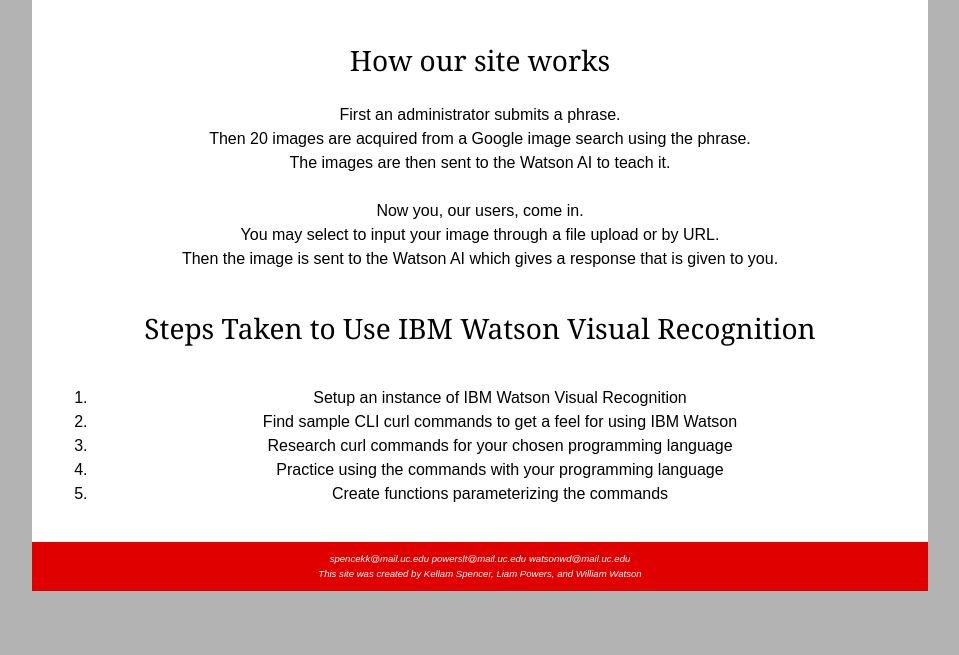
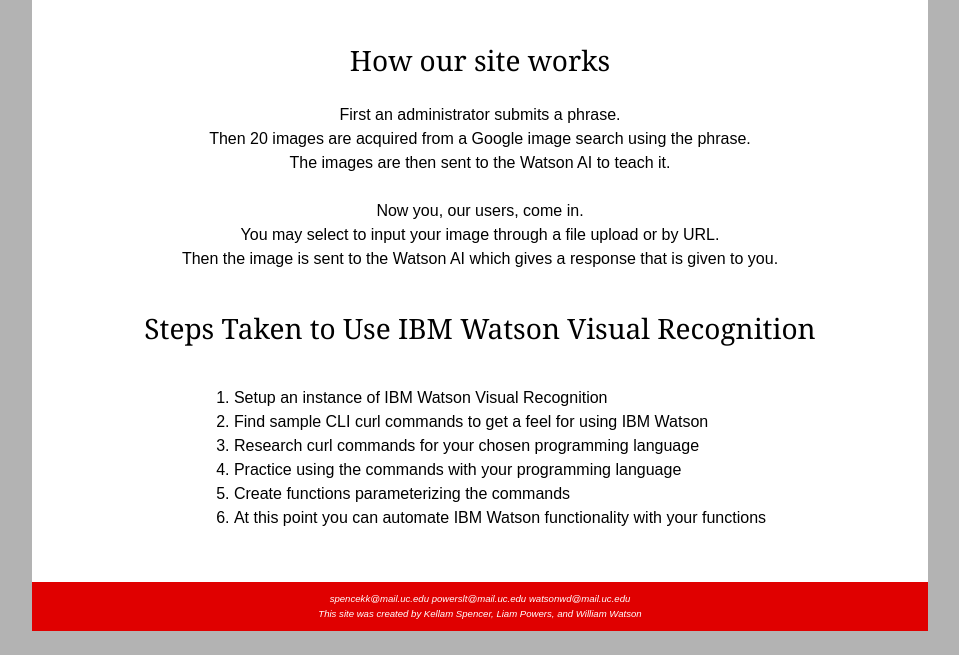
Before and after one commit to willwat/UCCSophomoreIBMWatsonCapstone, a PHP site: page /about.php in a window 1280 px wide. Shown: the part 145-800 px from the top of the page, without its empty margins (160-1119 px from the left). Run offline with PHP 8.4, Linux system fonts and the light colour scheme.

Commit message:
Updated about page

```diff
--- a/SophomoreProject/about.php
+++ b/SophomoreProject/about.php
@@ -14,12 +14,13 @@ require('templates/header.html');
 
 <h3>Steps Taken to Use IBM Watson Visual Recognition </h3>
 <p>
-	<ol>
+	<ol class="text-left" style="display:inline-block;vertical-align:middle;">
 		<li>Setup an instance of IBM Watson Visual Recognition</li>
 		<li>Find sample CLI curl commands to get a feel for using IBM Watson</li>
 		<li>Research curl commands for your chosen programming language</li>
 		<li>Practice using the commands with your programming language</li>
 		<li>Create functions parameterizing the commands</li>
+		<li>At this point you can automate IBM Watson functionality with your functions</li>
 	</ol>
 </p>
 
```
